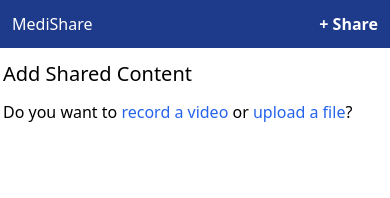
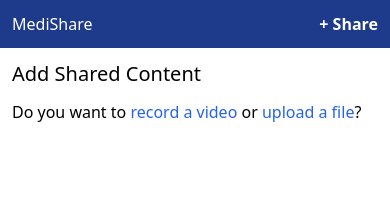
Before and after one commit to michelts/medishare, a Next.js app: page / in a window 390 px wide. Shown: the top 198 px of the page. Built offline with nearby package versions, Linux system fonts and the light colour scheme.

Commit message:
Ensure the content fit small mobile screens

```diff
--- a/components/templates/ShareForm.tsx
+++ b/components/templates/ShareForm.tsx
@@ -63,7 +63,7 @@ const ModePicker = ({ onChange }) => (
 );
 
 const VideoRecorder = ({ onChange }) => (
-  <div className="w-96 mb-3">
+  <div className="w-full md:w-96 mb-3">
     <ReactVideoRecorder
       isOnInitially
       isFlipped={false}
--- a/pages/_app.js
+++ b/pages/_app.js
@@ -5,7 +5,7 @@ function MyApp({ Component, pageProps }) {
   return (
     <>
       <Menu />
-      <div className="container w-96 mx-auto pt-3 pb-3">
+      <div className="container w-full md:w-96 mx-auto p-3">
         <Component {...pageProps} />
       </div>
     </>
```
